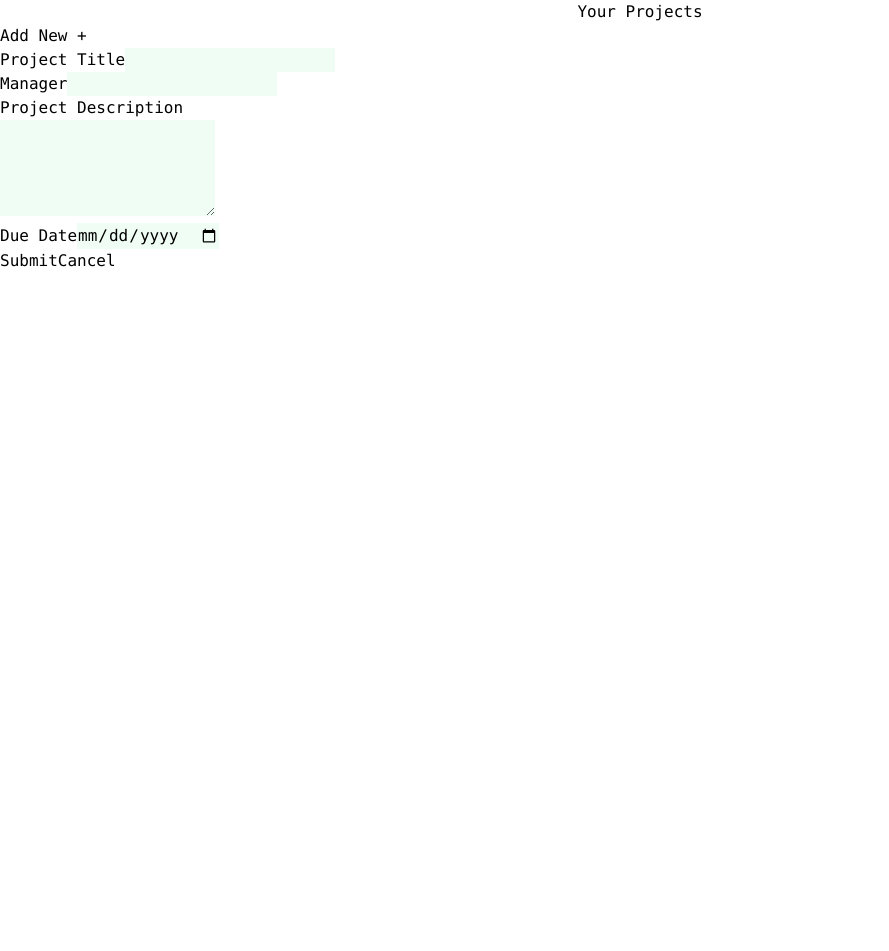
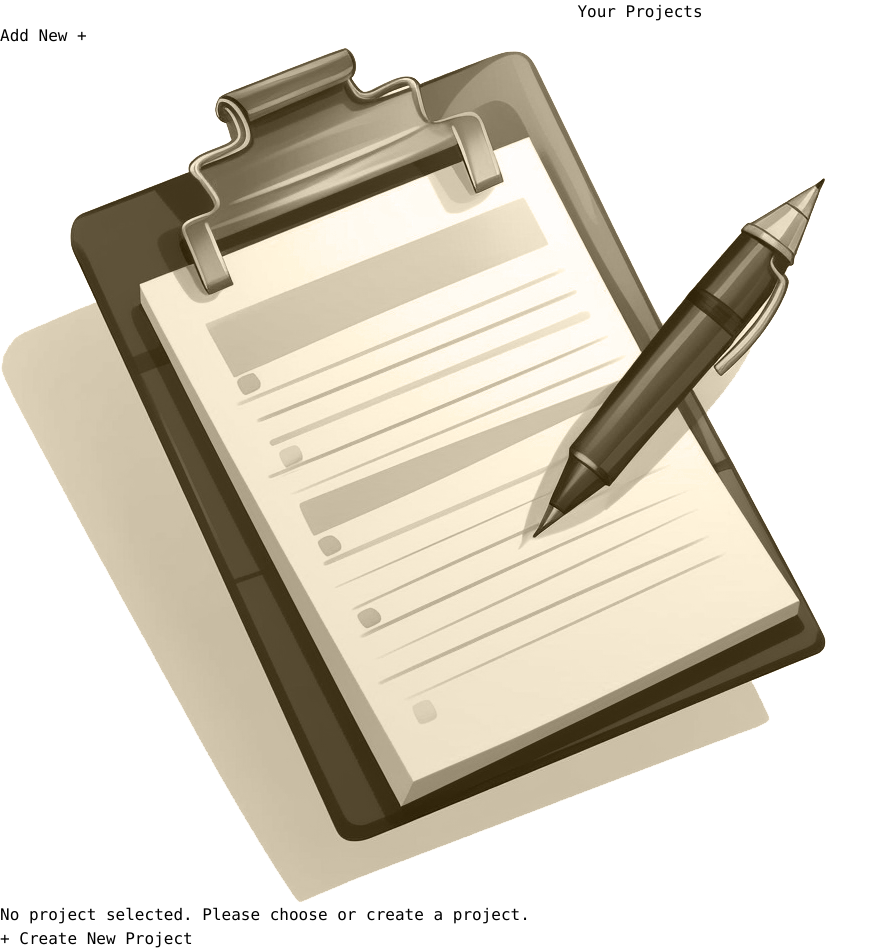
Before and after one commit to Greenie115/project-management-system, a React (Vite) app: page / in a window 1280 px wide. Shown: the whole page, without its empty margins (0-889 px from the left). Before the commit the page ends 800 px from the top, so only its background shows below. Built offline with nearby package versions, Linux system fonts and the light colour scheme.

Commit message:
new welcome screen added

```diff
--- a/src/components/Button.jsx
+++ b/src/components/Button.jsx
@@ -1,7 +1,7 @@
 function Button ({ content, onClick }) {
     return(
         <button className={content=='Cancel' ? "bg-stone-400 max-w-28 m-2 p-2 rounded-sm hover:bg-stone-300"
-        : "bg-green-500 max-w-28 m-2 p-2 rounded-sm hover:bg-green-400"}
+        : "bg-green-500 m-2 p-2 rounded-sm hover:bg-green-400"}
             onClick={onClick}
         >{content}</button>
     )
--- a/src/components/HomePage.jsx
+++ b/src/components/HomePage.jsx
@@ -1,6 +1,7 @@
 import Container from "./Container";
 import NewProject from "./NewProject";
 import Sidebar from "./Sidebar";
+import WelcomeScreen from "./WelcomeScreen";
 
 function HomePage() {
 
@@ -10,7 +11,7 @@ function HomePage() {
         <>
             <Sidebar />
             <Container>
-                <NewProject />
+                <WelcomeScreen/>
             </Container>
         </>
             )
--- a/src/components/Input.jsx
+++ b/src/components/Input.jsx
@@ -12,7 +12,7 @@ function Input({ name, type, children, ...props}){
             type={type}
             rows='4'
             col='10'
-            className="m-1 p-1"
+            className="m-1 p-1 w-full"
             value={props.value}
             onChange={props.onChange}
             required
--- /dev/null
+++ b/src/components/WelcomeScreen.jsx
@@ -0,0 +1,22 @@
+import Button from "./Button";
+import LOGO from "../assets/no-projects.png"
+
+function WelcomeScreen() {
+    return (
+        <>
+            <img src={LOGO} alt="Blank project clipboard"
+                 className="object-contain w-20 h-20 my-4 mx-auto"
+            />
+            <p
+                className="my-4"
+            >
+                No project selected. Please choose or create a project.
+            </p>
+            <Button
+                content='+ Create New Project'
+            />
+        </>
+    )
+};
+
+export default WelcomeScreen;
```
